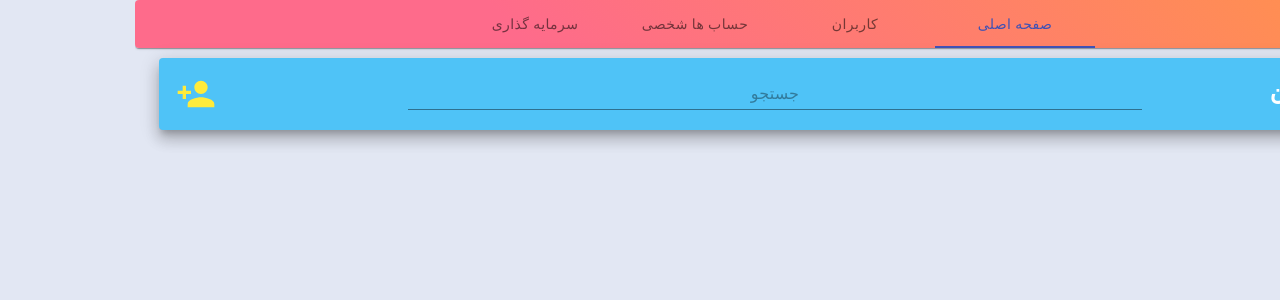
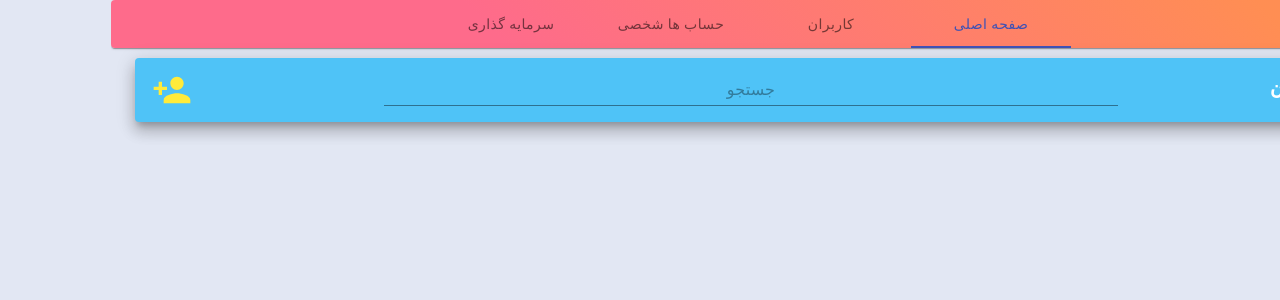
Before and after one commit to zabih-alipour/financial-tracker, a React (Create React App) app in the folder frontend/: page / in a window 1280 px wide. Shown: the top 300 px of the page. Built offline with nearby package versions, Linux system fonts and the light colour scheme.

Commit message:
Some improvement

```diff
--- a/frontend/src/components/investement/Investement.js
+++ b/frontend/src/components/investement/Investement.js
@@ -28,13 +28,13 @@ export default function Investement(props) {
           textColor="primary"
           variant="fullWidth"
         >
+          <Tab label="سرمایه ها" />
           <Tab label="سبد سرمایه" />
-          <Tab label="سرمایه ها" />
           <Tab label="گزارش" />
         </Tabs>
       </Paper>
-      <TabPanel value={value} index={0} component={<InvestementTypeList />} />
-      <TabPanel value={value} index={1} component={<InvestementList />} />
+      <TabPanel value={value} index={1} component={<InvestementTypeList />} />
+      <TabPanel value={value} index={0} component={<InvestementList />} />
       <TabPanel value={value} index={2} component={<InvestementReport />} />
     </div>
   );
--- a/frontend/src/components/investement/InvestementList.js
+++ b/frontend/src/components/investement/InvestementList.js
@@ -254,7 +254,7 @@ export default class InvestmentList extends React.Component {
       );
     });
     return (
-      <Container component="div" fixed style={{ marginTop: "5px" }}>
+      <Container component="div" style={{ marginTop: "5px", width:"90%"}}>
         <ListHeader
           titleArea={"سرمایه گذاری ها"}
           searchArea={
--- a/frontend/src/components/investement/InvestmentAutoComplete.js
+++ b/frontend/src/components/investement/InvestmentAutoComplete.js
@@ -13,7 +13,7 @@ export default function UserAutoComplete(props) {
 
   React.useEffect(() => {
     if (user) {
-      fetch("/api/investments/by-code/" + user.id)
+      fetch("/api/investments/by-user/" + user.id)
         .then((response) => response.json())
         .then((data) => {
           setInvestments(data.filter((p) => p.remain > 0));
--- a/frontend/src/components/utils/ListHeader.js
+++ b/frontend/src/components/utils/ListHeader.js
@@ -22,9 +22,9 @@ export default function ListHeader(props) {
         <Box
           textAlign="center"
           fontWeight="fontWeightBold"
-          fontSize="h5.fontSize"
+          fontSize="h6.fontSize"
           fontFamily="Monospace"
-          letterSpacing={2}
+          letterSpacing={1}
           lineHeight={3}
           color="white"
         >
```
